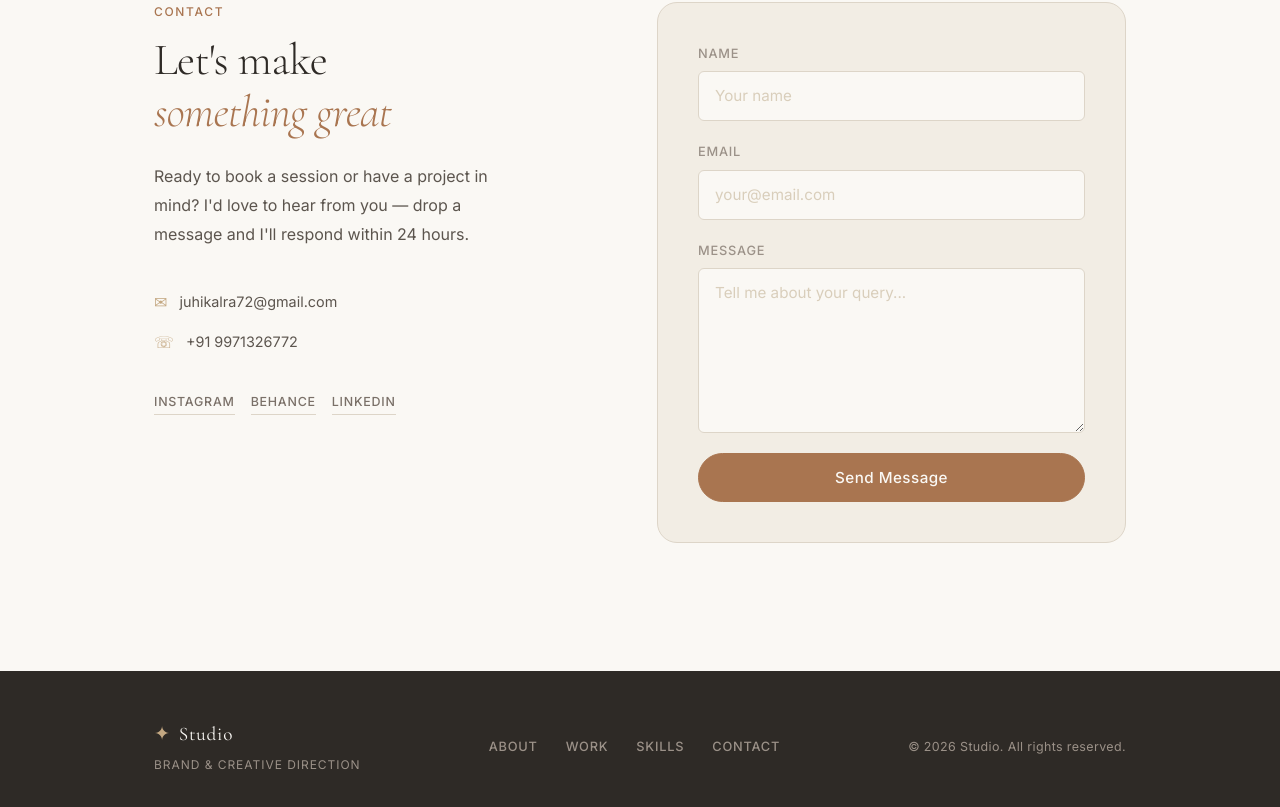
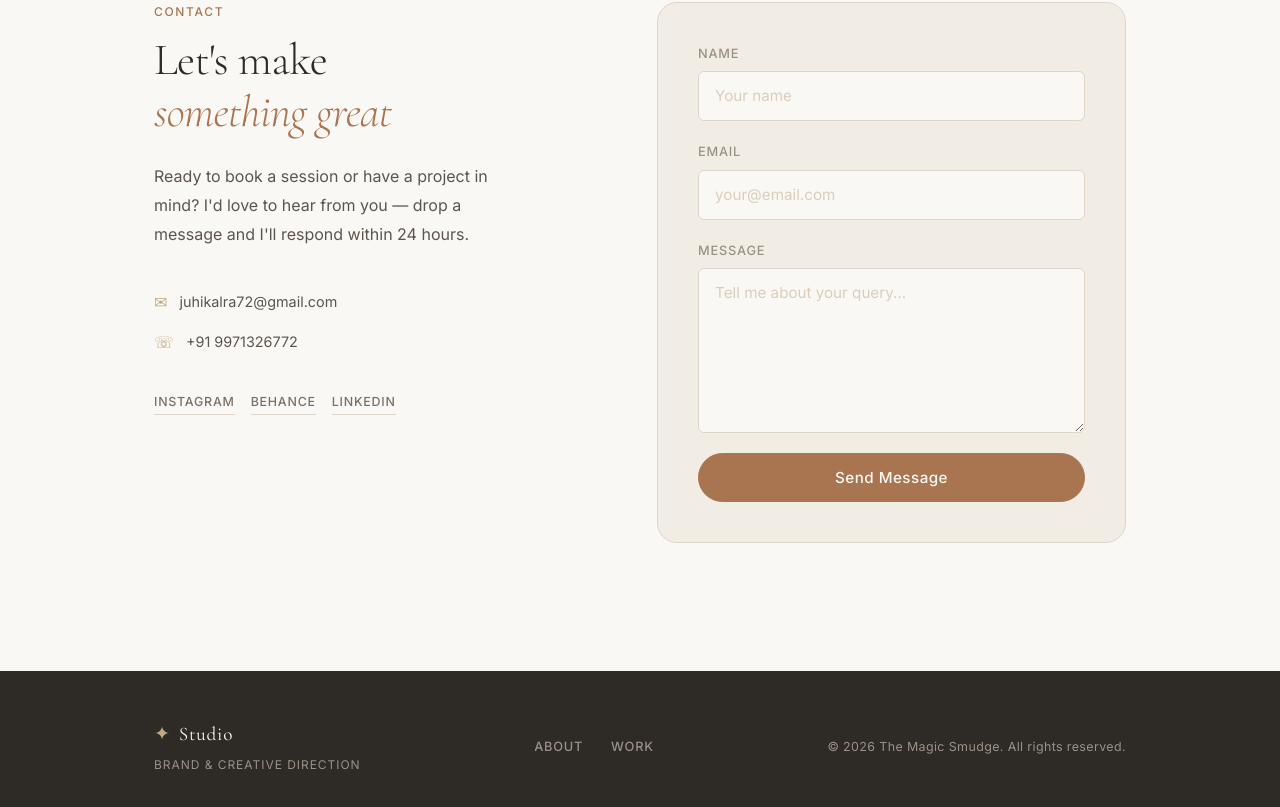
Before and after one commit to aroramohit213/TMS, a React (Vite) app: page / in a window 1280 px wide. Shown: the part 4805-5612 px from the top of the page. Built offline with nearby package versions, Linux system fonts and the light colour scheme.

Commit message:
Update footer links and copyright text

```diff
--- a/src/components/Footer.jsx
+++ b/src/components/Footer.jsx
@@ -16,12 +16,12 @@ export default function Footer() {
         <nav className="footer__nav" aria-label="Footer navigation">
           <a href="#about"   className="footer__link">About</a>
           <a href="#work"    className="footer__link">Work</a>
-          <a href="#skills"  className="footer__link">Skills</a>
-          <a href="#contact" className="footer__link">Contact</a>
+          {/* <a href="#skills"  className="footer__link">Skills</a>
+          <a href="#contact" className="footer__link">Contact</a> */}
         </nav>
 
         <p className="footer__copy">
-          © {year} Studio. All rights reserved.
+          © {year} The Magic Smudge. All rights reserved.
         </p>
       </div>
     </footer>
```
